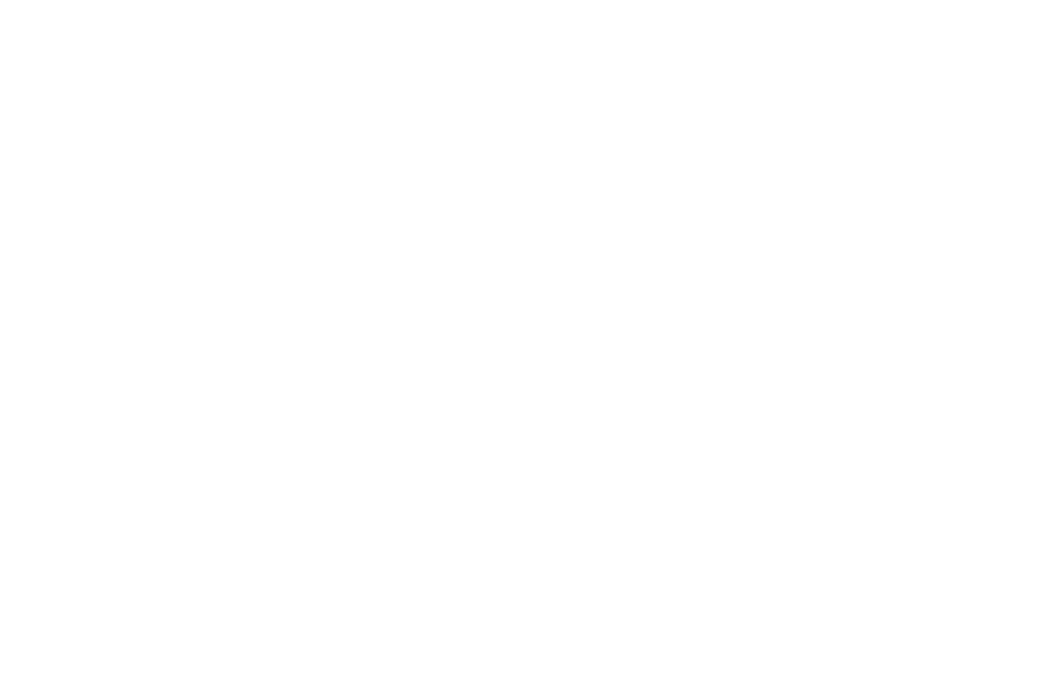
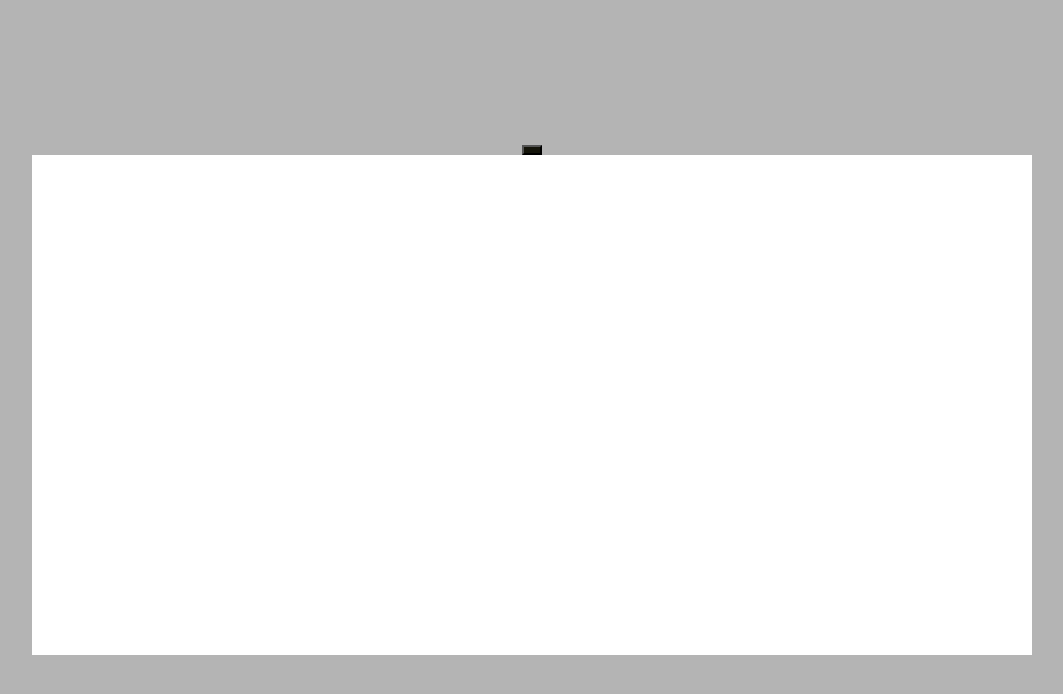
Before and after one commit to MVallery/drawing-app, a React (Create React App) app: page / in a window 1280 px wide. Shown: the top 694 px of the page, without its empty margins (108-1171 px from the left). Built offline with nearby package versions, Linux system fonts and the light colour scheme.

Commit message:
Added color picker functionality.
SketchPicker from react-color, set up using rgba to include transparent colors

```diff
--- a/package.json
+++ b/package.json
@@ -3,10 +3,13 @@
   "version": "0.1.0",
   "private": true,
   "dependencies": {
+    "@material-ui/core": "^4.11.4",
     "@testing-library/jest-dom": "^5.14.0",
     "@testing-library/react": "^11.2.7",
     "@testing-library/user-event": "^12.8.3",
     "react": "^17.0.2",
+    "react-color": "^2.19.3",
+    "react-color-picker": "^4.0.2",
     "react-dom": "^17.0.2",
     "react-scripts": "4.0.3",
     "web-vitals": "^1.1.2"
--- a/src/App.css
+++ b/src/App.css
@@ -6,6 +6,19 @@
   height: 40vmin;
   pointer-events: none;
 }
+
+.mainContainer{
+  height:100vh;
+  width:100vw;
+  display:flex;
+  flex-direction:column;
+  justify-content: center;
+  align-items: center;
+  background-color:#b4b4b4
+}
+
+
+
 
 @media (prefers-reduced-motion: no-preference) {
   .App-logo {
--- a/src/App.js
+++ b/src/App.js
@@ -1,13 +1,27 @@
 import "./App.css";
 import React, { useEffect, useState } from "react";
+import ToolBar from "./ToolBar";
 
+const initialToolSettings = {
+  size:10,
+  color:'black',
+  style:'normal', //normal, calligraphy, crazy
+  background:'white',
+  shape:"line",
+}
 const App = () => {
   const [points, setPoints] = useState([]);
   const [mouseDown, setMouseDown] = useState(false);
   const [touchStart, setTouchStart] = useState(false);
-
+  const [toolSettings, setToolSettings] = useState(initialToolSettings)
   let lines = [];
-
+  const [displayColorPicker, setDisplayColorPicker] = useState(false)
+  const handleDisplayColorPicker= () =>{
+    setDisplayColorPicker(!displayColorPicker)
+  }
+  const closeColorPicker = (e) => {
+    setDisplayColorPicker(false)
+  }
   for (let x = 0; x < points.length; x++) {
     if (points[x][0] !== null && (x === 0 || points[x - 1][0] === null)) {
       //if it's the first point in the array or if the previous point was null -make an individual point points[x-1][0]===null)
@@ -18,10 +32,8 @@
           x2={String(points[x][0])}
           y2={String(points[x][1])}
           style={{
-            stroke: `rgb(${Math.floor(Math.random() * 250)},${Math.floor(
-              Math.random() * 250
-            )},${Math.floor(Math.random() * 250)})`,
-            strokeWidth: 10,
+            stroke: points[x][2],
+            strokeWidth: toolSettings.size,
             strokeLinecap: "round",
           }}
         />
@@ -34,11 +46,9 @@
           x2={String(points[x][0])}
           y2={String(points[x][1])}
           style={{
-            stroke: `rgb(${Math.floor(Math.random() * 250)},${Math.floor(
-              Math.random() * 250
-            )},${Math.floor(Math.random() * 250)})`,
-            strokeWidth: 10,
-            strokeLinecap: "round",
+            stroke: points[x][2],
+            strokeWidth: toolSettings.size,
+            strokeLinecap:"round",
           }}
         />
       );
@@ -66,15 +76,23 @@
     console.log('handleclick')
     let newPoints = JSON.parse(JSON.stringify(points));
     var rect = document.getElementById("container").getBoundingClientRect();
-    newPoints.push([e.clientX - rect.left, e.clientY - rect.top], [null, null]);
+    newPoints.push([e.clientX - rect.left, e.clientY - rect.top, toolSettings.color], [null, null]);
     setPoints(newPoints);
   };
   console.log(lines);
+  const handleToolSettings = (state) => {
+    setToolSettings(state)
+  }
+  return (
+    <React.Fragment>
+      <div className="mainContainer" >
 
-  return (
+
+      <ToolBar closeColorPicker={closeColorPicker} displayColorPicker={displayColorPicker} handleDisplayColorPicker={handleDisplayColorPicker} toolSettings={toolSettings} handleToolSettings={handleToolSettings}/>
     <svg
       id="container"
-      style={{ width: "1000px", height: "500px", background: "#fff" }}
+      className="svg"
+      style={{ width: "1000px", height: "500px", background: toolSettings.background }}
       onClick={handleClick}
       onMouseUp={handleMouseUp}
       onMouseDown={handleMouseDown}
@@ -87,7 +105,7 @@
               var rect = document
                 .getElementById("container")
                 .getBoundingClientRect();
-              newPoints.push([e.clientX - rect.left, e.clientY - rect.top]);
+              newPoints.push([e.clientX - rect.left, e.clientY - rect.top, toolSettings.color]);
               setPoints(newPoints);
             }
           : null
@@ -102,6 +120,7 @@
               newPoints.push([
                 e.touches[0].pageX - rect.left,
                 e.touches[0].pageY - rect.top,
+                toolSettings.color
               ]);
               setPoints(newPoints);
             }
@@ -110,6 +129,8 @@
     >
       {lines}
     </svg>
+    </div>
+    </React.Fragment>
   );
 };
 
--- /dev/null
+++ b/src/ToolBar.js
@@ -0,0 +1,42 @@
+import React, {useState} from 'react';
+import {SketchPicker} from 'react-color';
+import ClickAwayListener from '@material-ui/core/ClickAwayListener';
+
+const ToolBar = props => {
+  const [colorSelect, setColorSelect] = useState('rgb(20,20,10,5)')
+
+  const handleColorSelect = e => {
+    console.log(e)
+    const {r, b, g, a} = e.rgb
+    setColorSelect(`rgba(${r}, ${g}, ${b}, ${a})`)
+    handleTool('color',`rgba(${r}, ${g}, ${b}, ${a})`)
+  }
+  const handleTool = (property, value) => {
+    let tempToolSettings = JSON.parse(JSON.stringify(props.toolSettings));
+    tempToolSettings[property] = value;
+    props.handleToolSettings(tempToolSettings)
+  }
+  return (
+    <React.Fragment>
+      <button style={{width:'20px', height:'10px', backgroundColor:colorSelect}} className="colorPickerButton" onClick={props.handleDisplayColorPicker}>
+
+      </button>
+      {props.displayColorPicker?
+        <ClickAwayListener onClickAway={props.closeColorPicker}>
+
+      <SketchPicker
+      color={colorSelect}
+      className="colorPicker"
+      onChange={(e) => {
+        handleColorSelect(e);
+      }}/>
+      </ClickAwayListener>
+
+      :null
+    }
+    </React.Fragment>
+  )
+
+}
+
+export default ToolBar;
```
Also changed, not shown: 1 other file (tests, documents, lock files or other folders).
